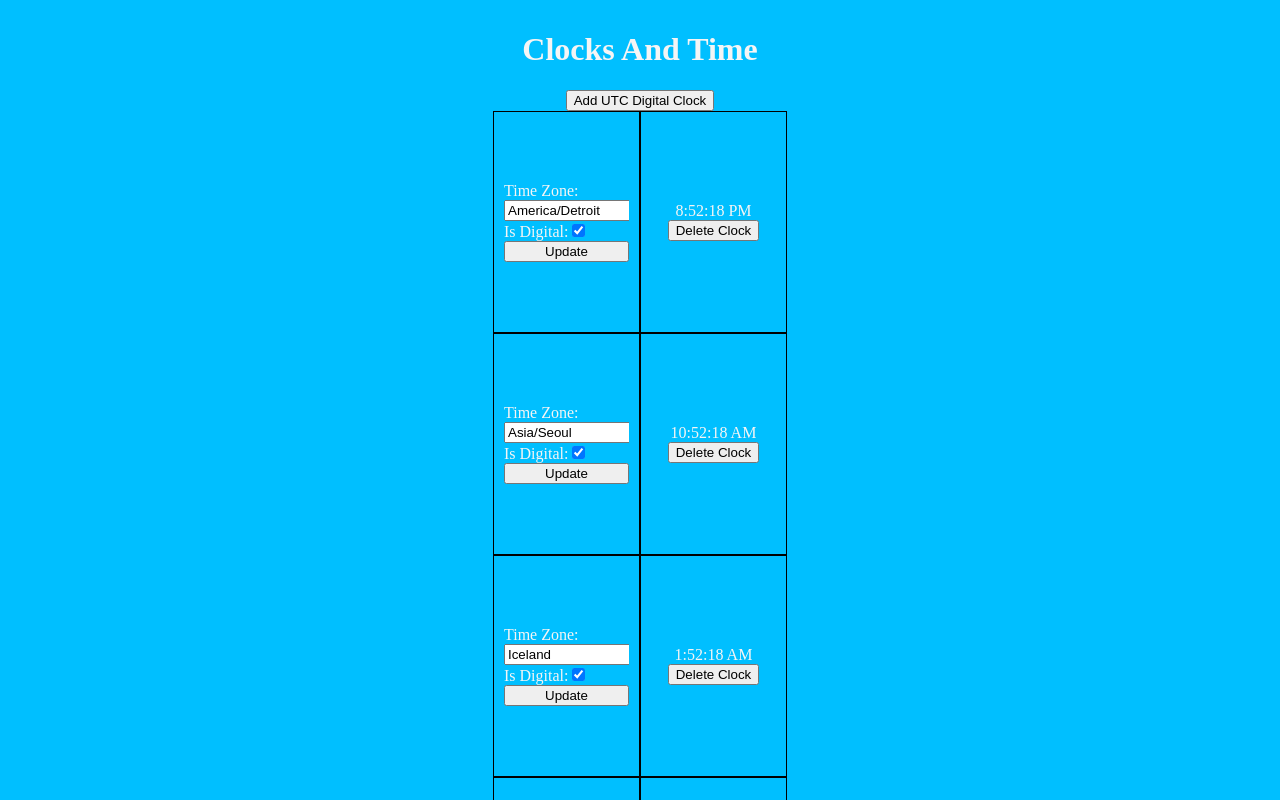
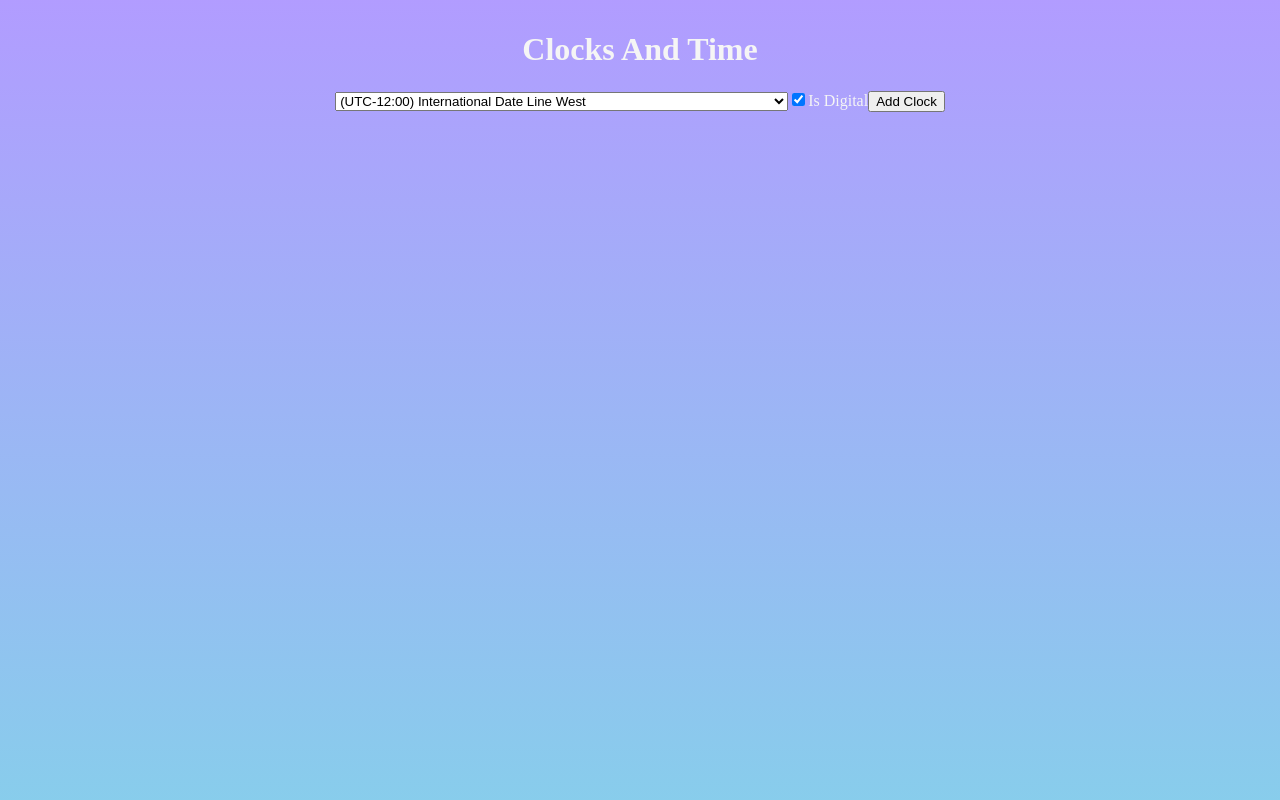
Before and after one commit to BrendanDillon1/Clock-App, a React (Create React App) app in the folder clock-app/: page / in a window 1280 px wide. Shown: the top 800 px of the page. Built offline with nearby package versions, Linux system fonts and the light colour scheme.

Commit message:
made final changes to make the the rest of the project work

```diff
--- a/clock-app/src/components/App/App.css
+++ b/clock-app/src/components/App/App.css
@@ -2,8 +2,8 @@
   display: flex;
   flex-direction: column;
   text-align: center;
-  font-family: 'Space Grotesk';
-  background-color:  deepskyblue;
+  font-family: "Space Grotesk";
+  background: linear-gradient(to bottom, rgba(55, 0, 255, 0.39), skyblue);
   color: whitesmoke;
   min-height: 100vh;
   padding: 10px;
--- a/clock-app/src/components/App/App.tsx
+++ b/clock-app/src/components/App/App.tsx
@@ -2,56 +2,55 @@ import React, { useState } from "react";
 import { Clocks } from "../../../utils/interfaces";
 import Settings from "../Settings/Settings";
 import Clock from "../Clocks/Clocks";
-import "./App.css"
+import "./App.css";
+import majorTimeZones from "./TimeZones";
 
-const App = () => {
-  const [clocks, setClocks] = useState<Clocks[]>([
-    { id: 1, timeZone: "America/Detroit", isDigital: true },
-    { id: 2, timeZone: "Asia/Seoul", isDigital: true },
-    { id: 3, timeZone: "Iceland", isDigital: true },
-    { id: 4, timeZone: "Pacific/Tahiti", isDigital: true },
-  ]);
-  const addClock = (timeZone: string, isDigital: boolean) => {
+const App: React.FC = () => {
+  const [clocks, setClocks] = useState<Clocks[]>([]);
+  const [newTimeZone, setNewTimeZone] = useState<string>(majorTimeZones[0].value);
+  const [isDigital, setIsDigital] = useState<boolean>(true);
+
+  const handleAddClock = () => {
     const newClock: Clocks = {
       id: Date.now(),
-      timeZone,
-      isDigital,
+      timeZone: newTimeZone,
+      isDigital: isDigital,
     };
-    setClocks((clocks) => [...clocks, newClock]);
+    setClocks((prevClocks) => [...prevClocks, newClock]);
   };
 
-  const updateClock = (id: number, updatedValues: Partial<Clocks>) => {
-    setClocks((prevClocks) =>
-      prevClocks.map((clock) =>
-        clock.id === id ? { ...clock, ...updatedValues } : clock
-      )
-    );
+  const handleUpdateClock = (id: number, updatedValues: Partial<Clocks>) => {
+    setClocks((prevClocks) => prevClocks.map((clock) => (clock.id === id ? { ...clock, ...updatedValues } : clock)));
   };
 
-  const deleteClock = (clockId: number) => {
-    setClocks((clocks) => clocks.filter((clock) => clock.id !== clockId));
+  const handleDeleteClock = (clockId: number) => {
+    setClocks((prevClocks) => prevClocks.filter((clock) => clock.id !== clockId));
   };
 
   return (
     <div className="App">
       <header className="header">
         <h1>Clocks And Time</h1>
-        <button onClick={() => addClock("UTC", true)}>
-          Add UTC Digital Clock
-        </button>
+        <div>
+          <select value={newTimeZone} onChange={(e) => setNewTimeZone(e.target.value)}>
+            {majorTimeZones.map((tz) => (
+              <option key={tz.value} value={tz.value}>
+                {tz.label}
+              </option>
+            ))}
+          </select>
+          <label>
+            <input type="checkbox" checked={isDigital} onChange={(e) => setIsDigital(e.target.checked)} />
+            Is Digital
+          </label>
+          <button onClick={handleAddClock}>Add Clock</button>
+        </div>
       </header>
       <div className="components-container">
-        <Settings
-          clocks={clocks}
-          updateClock={updateClock}
-        />
+        <Settings clocks={clocks} updateClock={handleUpdateClock} />
         <div className="clocks-container">
           {clocks.map((clock) => (
-            <Clock
-              key={clock.id}
-              clock={clock}
-              deleteClock={deleteClock}
-            />
+            <Clock key={clock.id} clock={clock} deleteClock={handleDeleteClock} />
           ))}
         </div>
       </div>
--- /dev/null
+++ b/clock-app/src/components/App/TimeZones.tsx
@@ -0,0 +1,29 @@
+const majorTimeZones = [
+  { label: "(UTC-12:00) International Date Line West", value: "Etc/GMT+12" },
+  { label: "(UTC-11:00) Coordinated Universal Time-11", value: "Etc/GMT+11" },
+  { label: "(UTC-10:00) Hawaii", value: "Pacific/Honolulu" },
+  { label: "(UTC-09:00) Alaska", value: "America/Anchorage" },
+  { label: "(UTC-08:00) Pacific Time (US & Canada)", value: "America/Los_Angeles" },
+  { label: "(UTC-07:00) Mountain Time (US & Canada)", value: "America/Denver" },
+  { label: "(UTC-06:00) Central Time (US & Canada)", value: "America/Chicago" },
+  { label: "(UTC-05:00) Eastern Time (US & Canada)", value: "America/New_York" },
+  { label: "(UTC-04:00) Atlantic Time (Canada)", value: "America/Halifax" },
+  { label: "(UTC-03:00) Buenos Aires", value: "America/Argentina/Buenos_Aires" },
+  { label: "(UTC-02:00) Mid-Atlantic - Old", value: "Etc/GMT+2" },
+  { label: "(UTC-01:00) Azores", value: "Atlantic/Azores" },
+  { label: "(UTC+00:00) Greenwich Mean Time : Dublin, Edinburgh, Lisbon, London", value: "Europe/London" },
+  { label: "(UTC+01:00) Amsterdam, Berlin, Bern, Rome, Stockholm, Vienna", value: "Europe/Berlin" },
+  { label: "(UTC+02:00) Athens, Bucharest", value: "Europe/Athens" },
+  { label: "(UTC+03:00) Moscow, St. Petersburg, Volgograd", value: "Europe/Moscow" },
+  { label: "(UTC+04:00) Abu Dhabi, Muscat", value: "Asia/Dubai" },
+  { label: "(UTC+05:00) Islamabad, Karachi", value: "Asia/Karachi" },
+  { label: "(UTC+06:00) Astana", value: "Asia/Almaty" },
+  { label: "(UTC+07:00) Bangkok, Hanoi, Jakarta", value: "Asia/Bangkok" },
+  { label: "(UTC+08:00) Beijing, Chongqing, Hong Kong, Urumqi", value: "Asia/Shanghai" },
+  { label: "(UTC+09:00) Osaka, Sapporo, Tokyo", value: "Asia/Tokyo" },
+  { label: "(UTC+10:00) Brisbane", value: "Australia/Brisbane" },
+  { label: "(UTC+11:00) Solomon Is., New Caledonia", value: "Pacific/Noumea" },
+  { label: "(UTC+12:00) Auckland, Wellington", value: "Pacific/Auckland" },
+];
+
+export default majorTimeZones;
--- a/clock-app/src/components/ClockForm/AnalogClock.tsx
+++ b/clock-app/src/components/ClockForm/AnalogClock.tsx
@@ -18,16 +18,16 @@ const AnalogClock: React.FC<AnalogClockProps> = ({ timeZone }) => {
     return () => clearInterval(timerId);
   }, [timeZone]);
 
-  const secondsDegrees = (time.getSeconds() / 60) * 360 + 90;
-  const minutesDegrees = (time.getMinutes() / 60) * 360 + (time.getSeconds() / 60) * 6 + 90;
-  const hoursDegrees = (time.getHours() / 12) * 360 + (time.getMinutes() / 60) * 30 + 90;
+  const secondsDegrees = (time.getSeconds() / 60) * 360;
+  const minutesDegrees = (time.getMinutes() / 60) * 360 + (time.getSeconds() / 60) * 6;
+  const hoursDegrees = ((time.getHours() % 12) / 12) * 360 + (time.getMinutes() / 60) * 30;
 
   return (
     <div className="analog-clock">
       <div className="hand hour-hand" style={{ transform: `rotate(${hoursDegrees}deg)` }} />
       <div className="hand minute-hand" style={{ transform: `rotate(${minutesDegrees}deg)` }} />
       <div className="hand second-hand" style={{ transform: `rotate(${secondsDegrees}deg)` }} />
-      <div className="clock-center" /> {/* This is the center point of the clock */}
+      <div className="clock-center" />
     </div>
   );
 };
```
